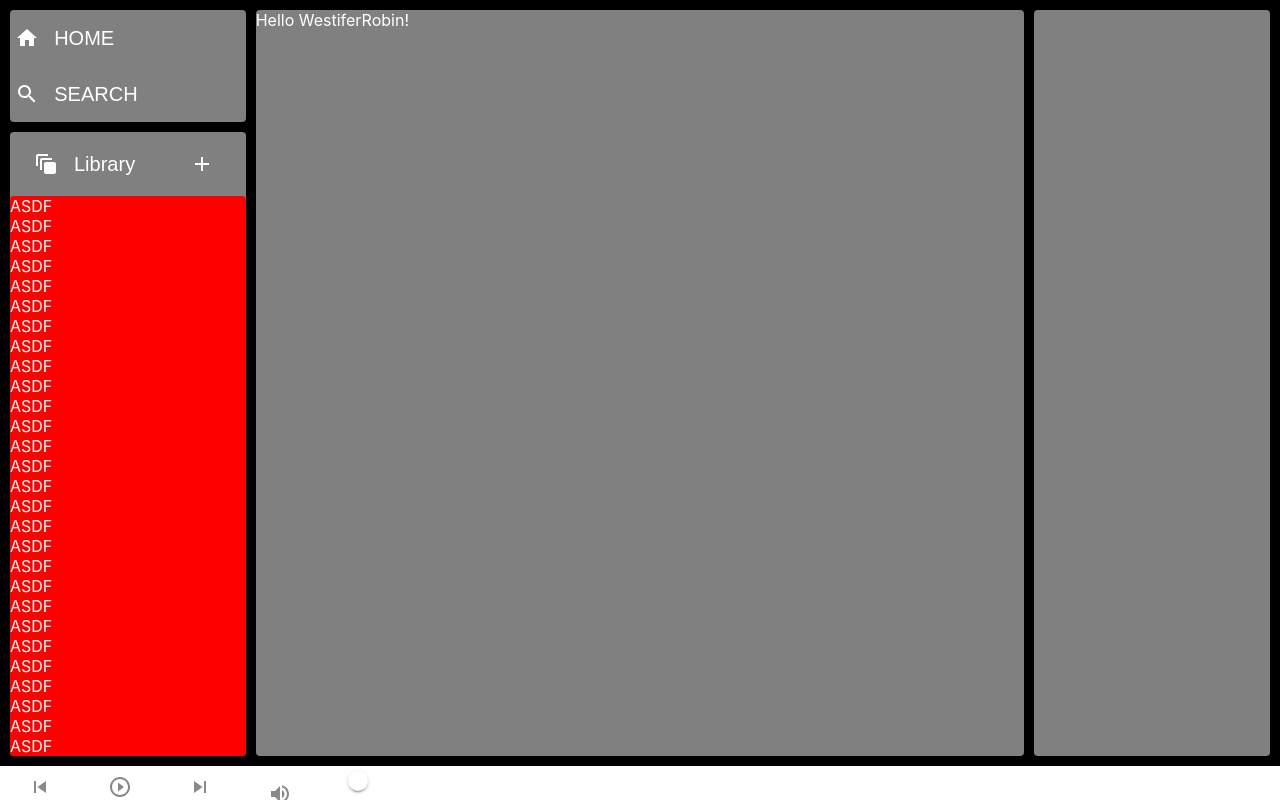
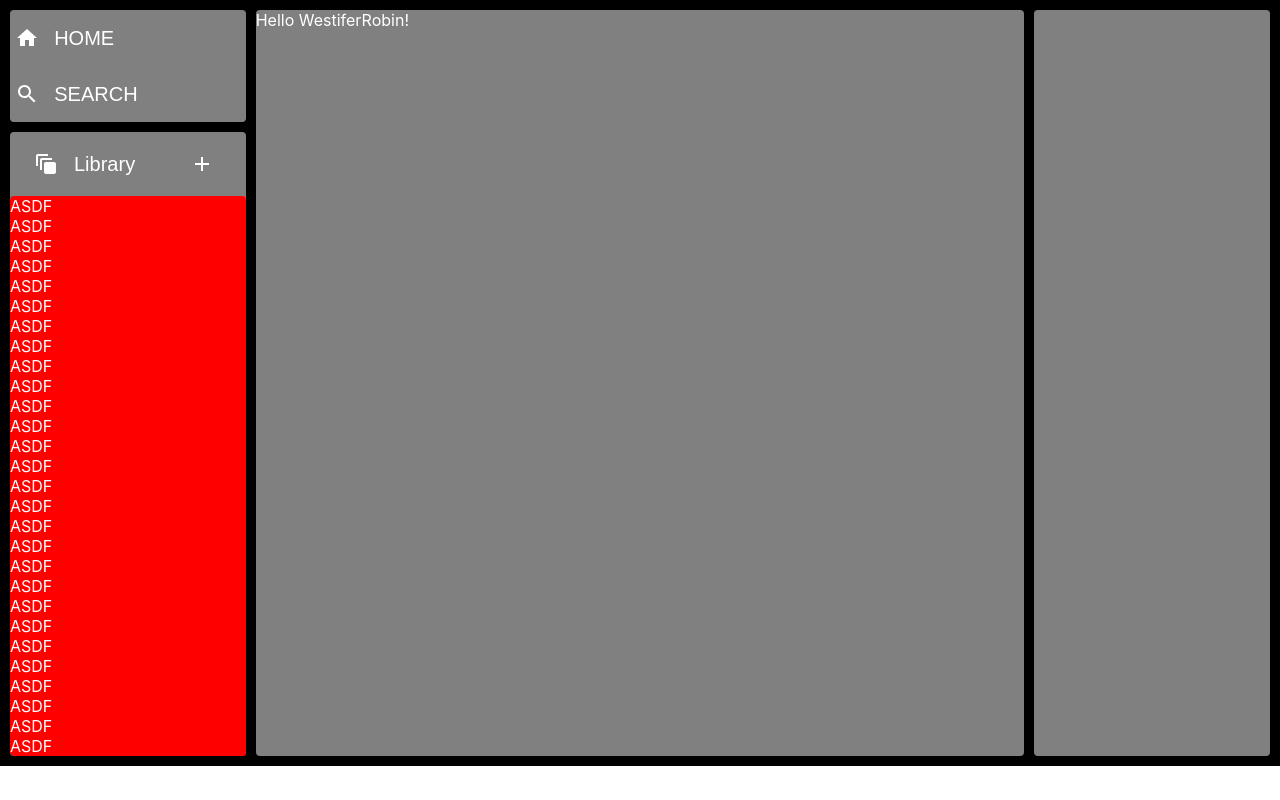
Before and after one commit to WestiferRobin/mood-radio, a React (Create React App) app: page / in a window 1280 px wide. Built offline with nearby package versions, Linux system fonts and the light colour scheme.

Commit message:
just started refactor for dynamic ui

```diff
--- a/src/components/views/MainView.js
+++ b/src/components/views/MainView.js
@@ -6,7 +6,6 @@ import {
 import NavigationPaper from '../papers/NavigationPaper';
 import useMoodApi from '../../hooks/mood-library-hooks/useMoodApi';
 import useSearchApi from '../../hooks/mood-library-hooks/useSearchApi';
-import Player from '../Player';
 
 const MainView = () => {
   const backgroundColor = "black";
@@ -33,7 +32,7 @@ const MainView = () => {
           </Paper>
         </Grid>
       </Grid>
-      <Player />
+      {/* <Player /> */}
     </Box>
   );
 };
```
